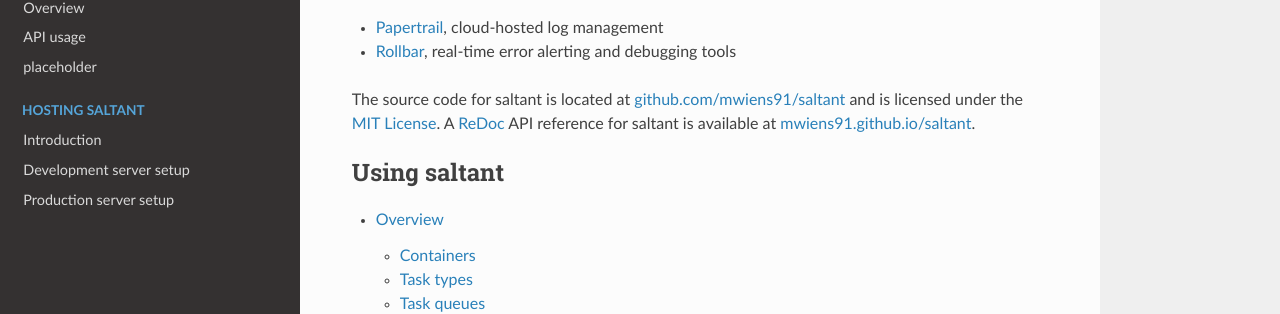
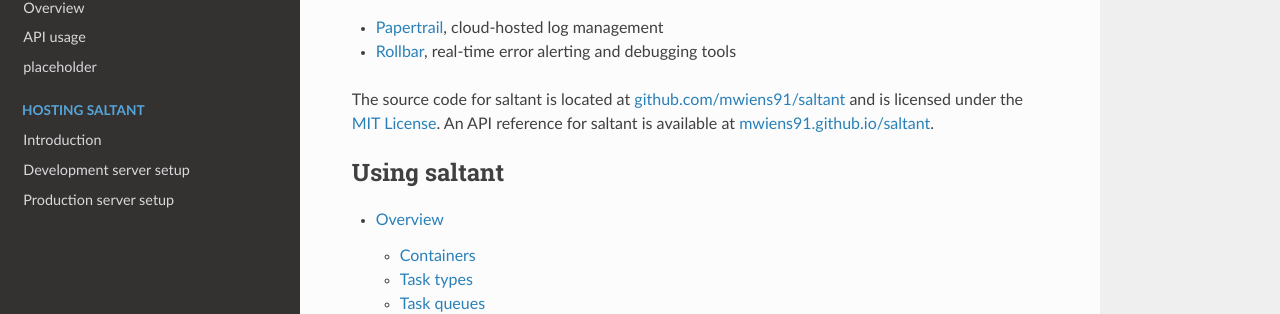
Before and after one commit to saltant-org/saltant, a Sphinx documentation site: the page built from docs/source/index.rst, in a window 1280 px wide and 900 px high, scrolled down 384 px. Shown: the part 144-458 px from the top of the window. Built offline with Sphinx 7.4.7 and the Read the Docs theme 2.0.0, drawn with Linux system fonts in a browser that asks for light colours.

Commit message:
Remove ReDoc adjective from API reference mentions
Mentioning ReDoc each time adds unnecessary complexity. ReDoc is fully
attributed when visiting the page.

```diff
--- a/docs/source/api/api-usage.rst
+++ b/docs/source/api/api-usage.rst
@@ -1,8 +1,8 @@
 API usage
 ==========
 
-The easiest way to learn the API is by browsing saltant's `ReDoc`_ API
-reference at `mwiens91.github.io/saltant`_. [#redoc-spec]_ That said, this
+The easiest way to learn the API is by browsing saltant's API reference
+at `mwiens91.github.io/saltant`_. [#redoc-spec]_ That said, this
 documentation will cover the basics here.
 
 Authentication
@@ -26,4 +26,3 @@ API. There are three ways to authenticate:
 
 .. Links
 .. _mwiens91.github.io/saltant: https://mwiens91.github.io/saltant/
-.. _ReDoc: https://github.com/Rebilly/ReDoc
--- a/docs/source/index.rst
+++ b/docs/source/index.rst
@@ -22,8 +22,8 @@ And lots of services:
 - `Rollbar`_, real-time error alerting and debugging tools
 
 The source code for saltant is located at `github.com/mwiens91/saltant`_
-and is licensed under the `MIT License`_. A `ReDoc`_ API reference for
-saltant is available at `mwiens91.github.io/saltant`_.
+and is licensed under the `MIT License`_. An API reference for saltant
+is available at `mwiens91.github.io/saltant`_.
 
 .. toctree::
    :maxdepth: 2
@@ -71,4 +71,3 @@ saltant is available at `mwiens91.github.io/saltant`_.
 .. Other links
 .. _github.com/mwiens91/saltant: https://github.com/mwiens91/saltant/
 .. _mwiens91.github.io/saltant: https://mwiens91.github.io/saltant/
-.. _ReDoc: https://github.com/Rebilly/ReDoc
```
Also changed, not shown: README.md (+1 -1 lines).
